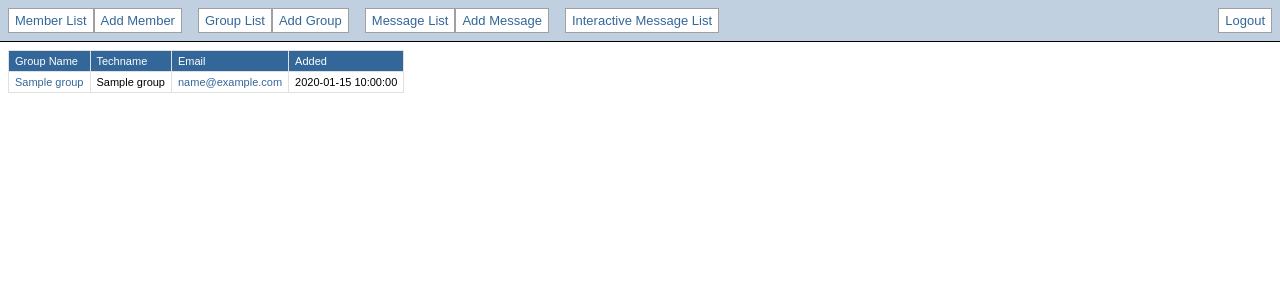
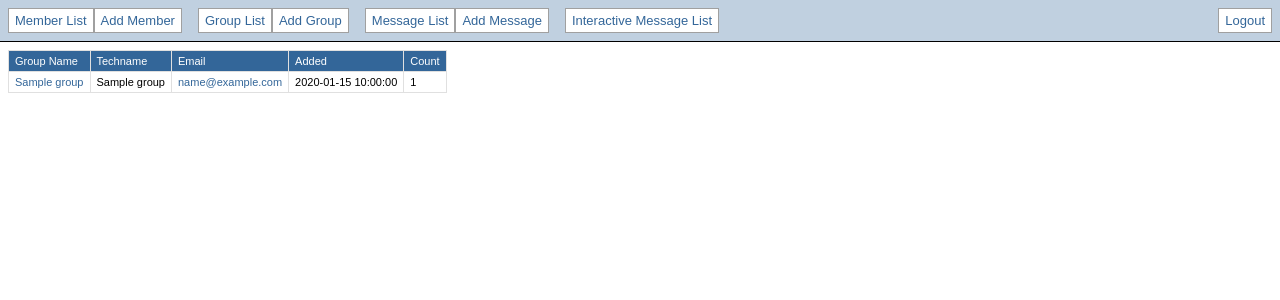
Before and after one commit to piratar/icepirate, a Django app: page /group/list/ in a window 1280 px wide. Shown: the top 300 px of the page. Run offline with Django 3.2, Linux system fonts and the light colour scheme; a user stored in the database is signed in; tables that the repository leaves empty hold one stand-in row (values such as "Sample post"); parts of the project's set-up code (start-up, migrations or seed data) failed here and were passed over; some libraries are stand-ins or nearby versions.

Commit message:
adding count to group list view

```diff
--- a/templates/group/list.html
+++ b/templates/group/list.html
@@ -10,6 +10,7 @@
 			<th>{% trans 'Techname' %}</th>
             <th>{% trans 'Email' %}</th>
 			<th>{% trans 'Added' %}</th>
+			<th>{% trans 'Count' %}</th>
 		</tr>
 	</thead>
 	<tbody>
@@ -19,6 +20,7 @@
             <td>{{ group.techname }}</td>
             <td><a href="mailto:{{ group.email }}">{{ group.email }}</a></td>
 			<td>{{ group.added }}</td>
+			<td>{{ group.members.count  }}</td>
 		</tr>
 	{% endfor %}
 	</tbody>
```
